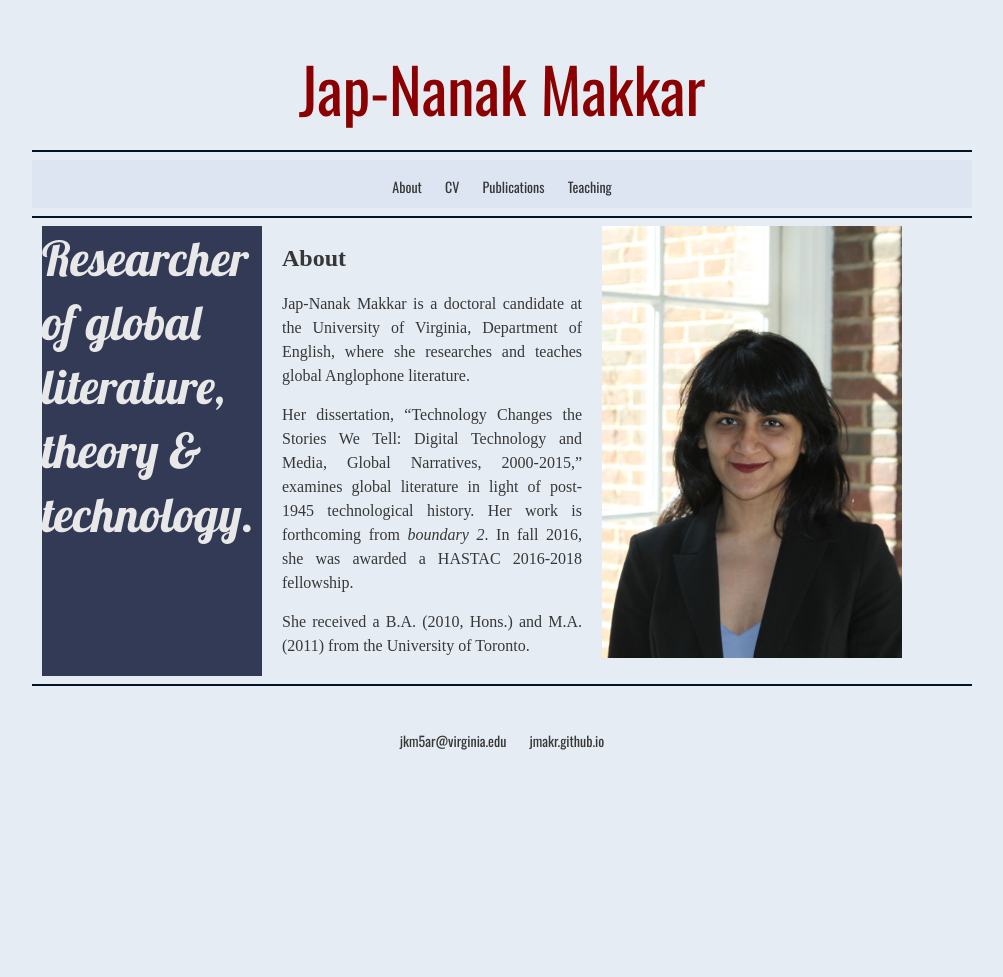
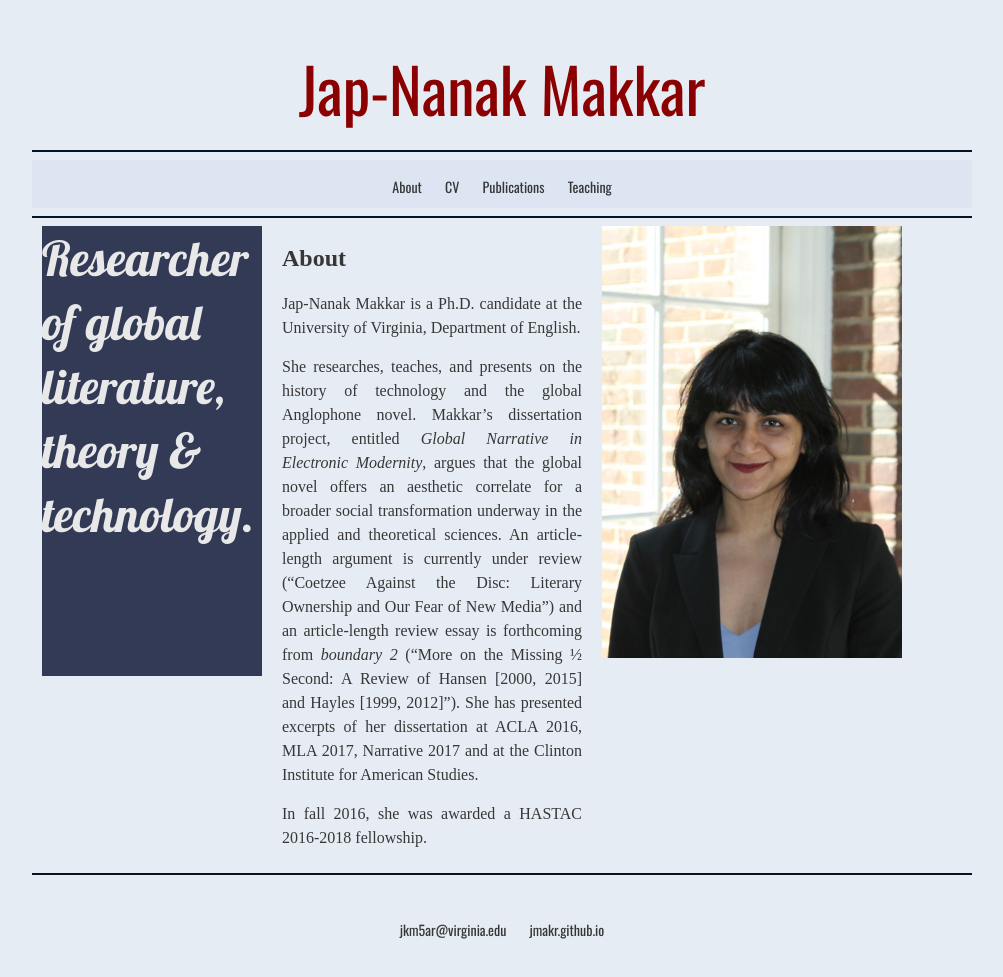
Before and after one commit to jmakr/jmakr.github.io, a Jekyll site: the page built from index.html, in a window 1280 px wide. Shown: the whole page, without its empty margins (138-1141 px from the left). Built offline with Jekyll 4.4.1, drawn with Linux system fonts in a browser that asks for light colours; some web fonts are replaced; before the commit the page ends 900 px from its top, so only the background shows below that.

Commit message:
Update index.html

```diff
--- a/index.html
+++ b/index.html
@@ -21,11 +21,14 @@
 
 	<h2>{{ page.title }}</h2>
 
-	<p2 align="justify">Jap-Nanak Makkar is a doctoral candidate at the University of Virginia, Department of English, where she researches and teaches global Anglophone literature.</p2>
+	<p2 align="justify">Jap-Nanak Makkar is a Ph.D. candidate at the University of Virginia, Department of English. </p2>
 
-	<p2 align="justify">Her dissertation, “Technology Changes the Stories We Tell: Digital Technology and Media, Global Narratives, 2000-2015,” examines global literature in light of post-1945 technological history. Her work is forthcoming from <i> boundary 2</i>. In fall 2016, she was awarded a HASTAC 2016-2018 fellowship. </p2>
+	<p2 align="justify">She researches, teaches, and presents on the history of technology and the global Anglophone novel. Makkar’s dissertation project, entitled <i>Global Narrative in Electronic Modernity</i>, argues that the global novel offers an aesthetic correlate for a broader social transformation underway in the applied and theoretical sciences.
+		An article-length argument is currently under review (“Coetzee Against the Disc: Literary Ownership and Our Fear of New Media”) and an article-length review essay is forthcoming from <i>boundary 2</i> (“More on the Missing ½ Second: A Review of Hansen [2000, 2015] and Hayles [1999, 2012]”).
+		She has presented excerpts of her dissertation at ACLA 2016, MLA 2017, Narrative 2017 and at the Clinton Institute for American Studies. </p2>
 
-	<p2 align="justify">She received a B.A. (2010, Hons.) and M.A. (2011) from the University of Toronto.</p2>
+	 <p2 align="justify">In fall 2016, she was awarded a HASTAC 2016-2018 fellowship. </p2>
+
 
   </div>
 
```
